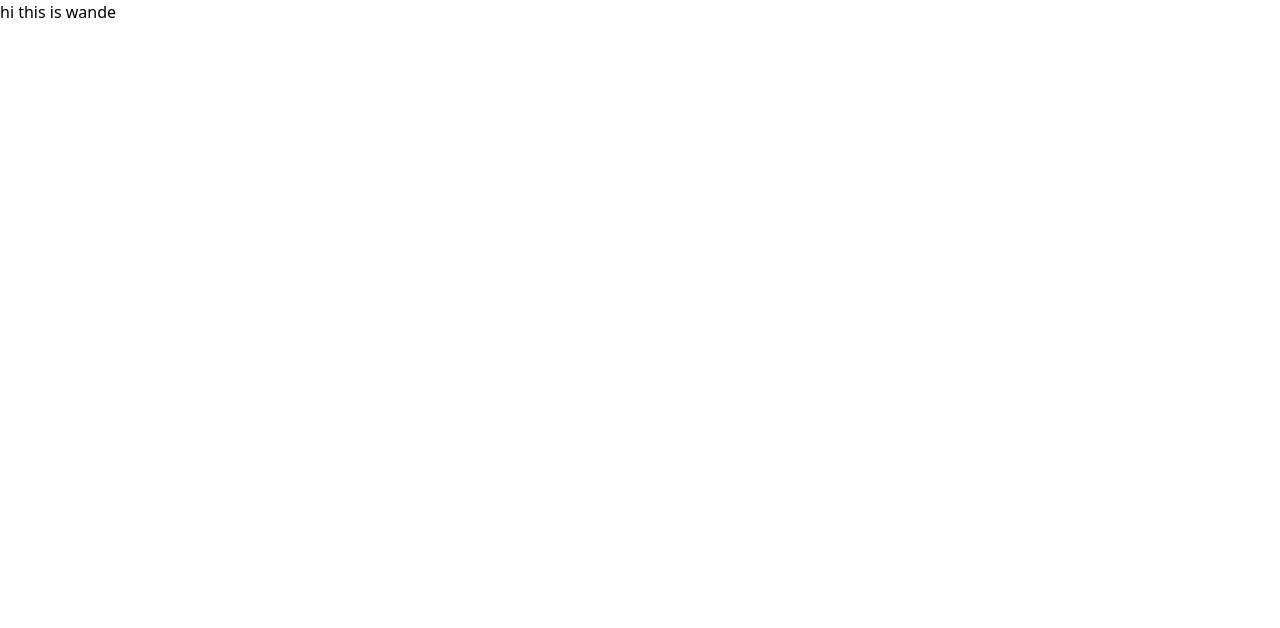
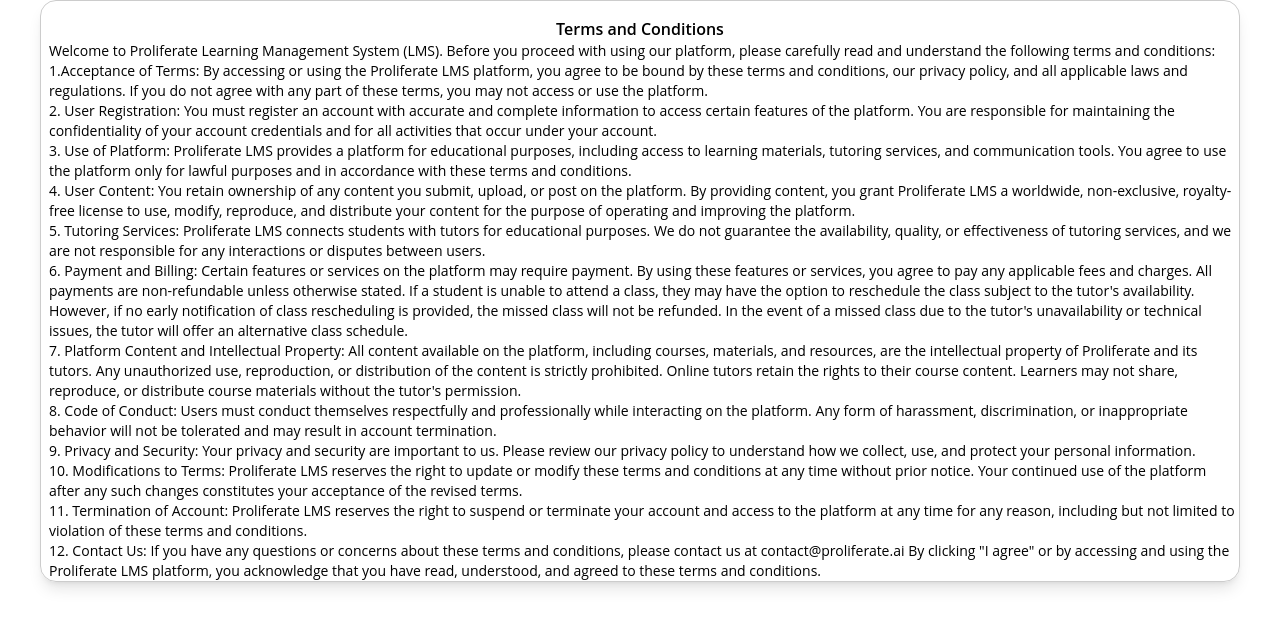
Before and after one commit to devwande/proliferate, a React (Vite) app: page /termsAndConditions in a window 1280 px wide. Shown: the top 628 px of the page. Built offline with nearby package versions, Linux system fonts and the light colour scheme.

Commit message:
i finished with the terms and conditions tab

```diff
--- a/src/pages/AcademicDetails.tsx
+++ b/src/pages/AcademicDetails.tsx
@@ -1,7 +1,7 @@
 const AcademicDetails = () => {
   return (
     <>
-      <div className="flex flex-col border border-lightgrey rounded-2xl pt-4 pb-10 mt-20 mr-10 ml-10 shadow-lg">
+      <div className="flex flex-col border border-lightgrey rounded-2xl pt-4 pb-10 mr-10 ml-10 shadow-lg">
         <p className="pb-10 self-center text-center flex font-normal font-opensans content-center w-2/3">
 
           Please enter the name of your school, college, or university, along
--- a/src/pages/Preferences.tsx
+++ b/src/pages/Preferences.tsx
@@ -1,10 +1,65 @@
-
-
 const Preferences = () => {
   return (
     <>
+      <div className="flex flex-col border border-lightgrey rounded-2xl pt-4 mr-10 ml-10 shadow-lg">
+        <p className="pb-10 self-center text-center flex font-normal font-opensans content-center w-2/3">
+          Choose whether you prefer online or in-person tutoring and specify
+          your availability for sessions. You can also mention any additional
+          preferences or requirements you have for the tutoring sessions.
+        </p>
+        <form className="grid grid-rows-3 grid-flow-col gap-12 pb-12 pl-12">
+          <div>
+            <label
+              htmlFor="availability"
+              className="font-montserrat font-semibold flex items-center"
+            >
+              Availability:
+            </label>
 
-      <h1>Hi</h1>
+            <select
+              id="availability"
+              className="bg-white border border-lightgrey rounded-lg px-4 py-2 w-52"
+            >
+              <option value=""> </option>
+              <option value="Weekdays">Weekdays</option>
+              <option value="Weekends">Weekends</option>
+              <option value="Mornings">Mornings</option>
+              <option value="Afternoons">Afternoons</option>
+              <option value="Evenings">Evenings</option>
+            </select>
+          </div>
+
+          <div>
+            <label
+              htmlFor="location"
+              className="font-montserrat font-semibold flex items-center"
+            >
+              Additional Preferences/Requirements:
+            </label>
+            <input
+              type="text"
+              id="location"
+              placeholder="Specify any additional preferences or requirements"
+              className="bg-white border  border-lightgrey rounded-lg px-4 py-2 w-1/3 h-16"
+            />
+          </div>
+
+          <div>
+            <label
+              htmlFor="communication"
+              className="font-montserrat font-semibold flex items-center"
+            >
+              Communication Language:
+            </label>
+            <input
+              type="text"
+              id="communication"
+              placeholder="Enter your preferred language"
+              className="bg-white border border-lightgrey rounded-lg px-4 py-2 w-64"
+            />
+          </div>
+        </form>
+      </div>
     </>
   );
 };
--- a/src/pages/TermsAndConditions.tsx
+++ b/src/pages/TermsAndConditions.tsx
@@ -1,10 +1,115 @@
-
-
 const TermsAndConditions = () => {
   return (
     <>
+      <div className="flex flex-col border border-lightgrey rounded-2xl pt-4 mr-10 ml-10 shadow-lg">
+        <p className="self-center text-center flex font-opensans font-semibold content-center">
+          Terms and Conditions
+        </p>
+        <p className="font-opensans font-normal text-sm pl-2">
+          Welcome to Proliferate Learning Management System (LMS). Before you
+          proceed with using our platform, please carefully read and understand
+          the following terms and conditions:
+          <ol>
+            <li>
+              1.Acceptance of Terms: By accessing or using the Proliferate LMS
+              platform, you agree to be bound by these terms and conditions, our
+              privacy policy, and all applicable laws and regulations. If you do
+              not agree with any part of these terms, you may not access or use
+              the platform.
+            </li>
 
-      <h1>hi this is wande</h1>
+            <li>
+              2. User Registration: You must register an account with accurate
+              and complete information to access certain features of the
+              platform. You are responsible for maintaining the confidentiality
+              of your account credentials and for all activities that occur
+              under your account.
+            </li>
+
+            <li>
+              3. Use of Platform: Proliferate LMS provides a platform for
+              educational purposes, including access to learning materials,
+              tutoring services, and communication tools. You agree to use the
+              platform only for lawful purposes and in accordance with these
+              terms and conditions.
+            </li>
+
+            <li>
+              4. User Content: You retain ownership of any content you submit,
+              upload, or post on the platform. By providing content, you grant
+              Proliferate LMS a worldwide, non-exclusive, royalty-free license
+              to use, modify, reproduce, and distribute your content for the
+              purpose of operating and improving the platform.
+            </li>
+
+            <li>
+              5. Tutoring Services: Proliferate LMS connects students with
+              tutors for educational purposes. We do not guarantee the
+              availability, quality, or effectiveness of tutoring services, and
+              we are not responsible for any interactions or disputes between
+              users.
+            </li>
+
+            <li>
+              6. Payment and Billing: Certain features or services on the
+              platform may require payment. By using these features or services,
+              you agree to pay any applicable fees and charges. All payments are
+              non-refundable unless otherwise stated. If a student is unable to
+              attend a class, they may have the option to reschedule the class
+              subject to the tutor's availability. However, if no early
+              notification of class rescheduling is provided, the missed class
+              will not be refunded. In the event of a missed class due to the
+              tutor's unavailability or technical issues, the tutor will offer
+              an alternative class schedule.
+            </li>
+
+            <li>
+              7. Platform Content and Intellectual Property: All content
+              available on the platform, including courses, materials, and
+              resources, are the intellectual property of Proliferate and its
+              tutors. Any unauthorized use, reproduction, or distribution of the
+              content is strictly prohibited. Online tutors retain the rights to
+              their course content. Learners may not share, reproduce, or
+              distribute course materials without the tutor's permission.
+            </li>
+
+            <li>
+              8. Code of Conduct: Users must conduct themselves respectfully and
+              professionally while interacting on the platform. Any form of
+              harassment, discrimination, or inappropriate behavior will not be
+              tolerated and may result in account termination.
+            </li>
+
+            <li>
+              9. Privacy and Security: Your privacy and security are important
+              to us. Please review our privacy policy to understand how we
+              collect, use, and protect your personal information.
+            </li>
+
+            <li>
+              10. Modifications to Terms: Proliferate LMS reserves the right to
+              update or modify these terms and conditions at any time without
+              prior notice. Your continued use of the platform after any such
+              changes constitutes your acceptance of the revised terms.
+            </li>
+
+            <li>
+              11. Termination of Account: Proliferate LMS reserves the right to
+              suspend or terminate your account and access to the platform at
+              any time for any reason, including but not limited to violation of
+              these terms and conditions.
+            </li>
+
+            <li>
+              12. Contact Us: If you have any questions or concerns about these
+              terms and conditions, please contact us at contact@proliferate.ai
+              By clicking "I agree" or by accessing and using the Proliferate
+              LMS platform, you acknowledge that you have read, understood, and
+              agreed to these terms and conditions.
+            </li>
+          </ol>
+        </p>
+      </div>
     </>
   );
 };
--- a/src/pages/registration.tsx
+++ b/src/pages/registration.tsx
@@ -1,6 +1,5 @@
 import proliferate from "../assets/proliferate.svg";
 import { useState } from "react";
-import { useNavigate } from "react-router-dom";
 import next from "../assets/images/next.png";
 import PersonalInformation from "./PersonalInformation";
 import AcademicDetails from "./AcademicDetails";
@@ -9,7 +8,6 @@
 import TermsAndConditions from "./TermsAndConditions";
 
 const Registration = () => {
-  const navigate = useNavigate();
 
   const [activeTab, setActiveTab] = useState(0);
   const handleTabClick = (index: any) => {
@@ -17,7 +15,7 @@
   };
 
   return (
-    <div className="flex flex-col ">
+    <div className="flex flex-col">
       {/* Logo and Title */}
       <div className="relative">
         {/* Logo */}
@@ -116,7 +114,7 @@
       {activeTab === 5 && <TermsAndConditions />}
 
       <div
-        className={`border border-lightgrey rounded-2xl pt-4 pb-4 mt-20 mr-10 ml-10 shadow-lg pr-5 flex ${
+        className={`border border-lightgrey rounded-2xl pt-4 pb-4 mt-10 mr-10 ml-10 shadow-lg pr-5 flex ${
           activeTab === 1 ? "justify-end" : "justify-between"
         }`}
       >
```
Also changed, not shown: src/pages/LearningGoals.tsx (+38 -4 lines).
